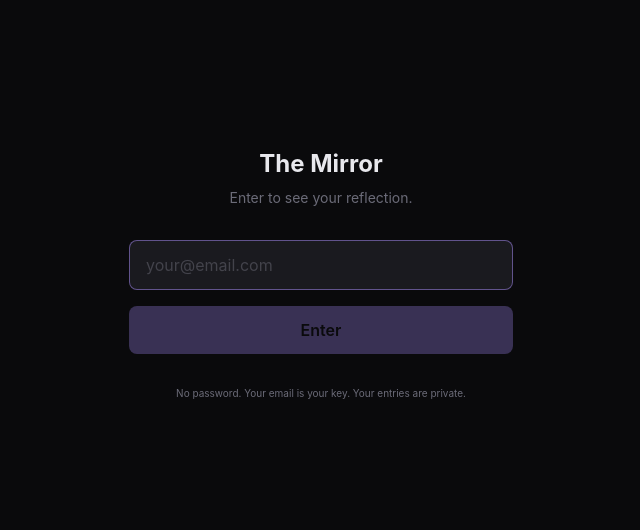
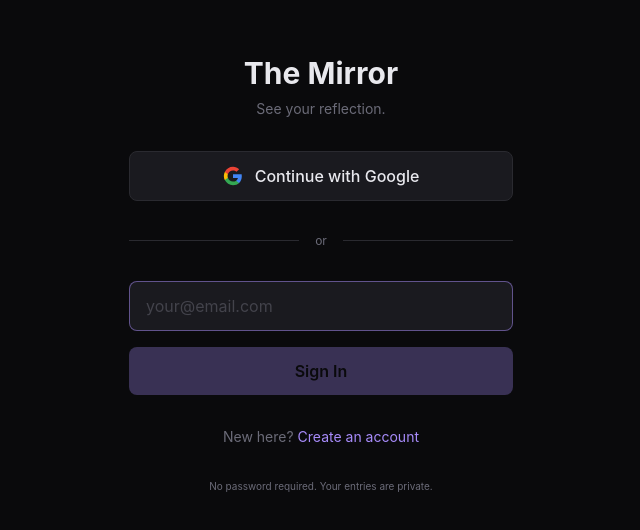
Before and after one commit to ndispenza1-maker/themirror, a Next.js app: page /login in a window 1280 px wide. Shown: the part 126-656 px from the top of the page, without its empty margins (319-959 px from the left). Built offline with nearby package versions, Linux system fonts and the light colour scheme.

Commit message:
feat: add Google OAuth + create account flow on login page

```diff
--- a/src/app/api/auth/[...nextauth]/route.ts
+++ b/src/app/api/auth/[...nextauth]/route.ts
@@ -1,5 +1,6 @@
 import NextAuth, { type NextAuthOptions } from "next-auth";
 import CredentialsProvider from "next-auth/providers/credentials";
+import GoogleProvider from "next-auth/providers/google";
 import { getSQL } from "@/lib/db";
 
 /**
@@ -10,6 +11,10 @@ import { getSQL } from "@/lib/db";
  */
 export const authOptions: NextAuthOptions = {
   providers: [
+    GoogleProvider({
+      clientId: process.env.GOOGLE_CLIENT_ID || "",
+      clientSecret: process.env.GOOGLE_CLIENT_SECRET || "",
+    }),
     CredentialsProvider({
       name: "Email",
       credentials: {
@@ -54,8 +59,32 @@ export const authOptions: NextAuthOptions = {
     maxAge: 30 * 24 * 60 * 60, // 30 days
   },
   callbacks: {
-    async jwt({ token, user }) {
-      if (user) {
+    async signIn({ user, account }) {
+      if (account?.provider === "google" && user.email) {
+        const sql = getSQL();
+        const email = user.email.toLowerCase().trim();
+        const existing = await sql`
+          SELECT id FROM mirror_users WHERE email = ${email}
+        `;
+        if (existing.length === 0) {
+          await sql`
+            INSERT INTO mirror_users (email, display_name)
+            VALUES (${email}, ${user.name || null})
+          `;
+        }
+      }
+      return true;
+    },
+    async jwt({ token, user, account }) {
+      if (user && account?.provider === "google" && user.email) {
+        const sql = getSQL();
+        const existing = await sql`
+          SELECT id FROM mirror_users WHERE email = ${user.email.toLowerCase().trim()}
+        `;
+        if (existing.length > 0) {
+          token.userId = existing[0].id as string;
+        }
+      } else if (user) {
         token.userId = user.id;
       }
       return token;
--- a/src/app/login/page.tsx
+++ b/src/app/login/page.tsx
@@ -4,11 +4,12 @@ import { useState } from "react";
 import { signIn } from "next-auth/react";
 
 export default function LoginPage() {
+  const [mode, setMode] = useState<"login" | "create">("login");
   const [email, setEmail] = useState("");
   const [loading, setLoading] = useState(false);
   const [error, setError] = useState<string | null>(null);
 
-  async function handleLogin(e: React.FormEvent) {
+  async function handleEmail(e: React.FormEvent) {
     e.preventDefault();
     if (!email.trim()) return;
 
@@ -27,15 +28,59 @@ export default function LoginPage() {
     }
   }
 
+  async function handleGoogle() {
+    setLoading(true);
+    setError(null);
+    await signIn("google", { callbackUrl: "/" });
+  }
+
   return (
     <main className="min-h-screen flex flex-col items-center justify-center px-4">
       <div className="w-full max-w-sm space-y-8">
+        {/* Header */}
         <div className="text-center space-y-2">
-          <h1 className="text-2xl font-bold text-[var(--foreground)]">The Mirror</h1>
-          <p className="text-sm text-[var(--muted)]">Enter to see your reflection.</p>
+          <h1 className="text-3xl font-bold text-[var(--foreground)]">The Mirror</h1>
+          <p className="text-sm text-[var(--muted)]">
+            {mode === "login" ? "See your reflection." : "Create your reflection."}
+          </p>
         </div>
 
-        <form onSubmit={handleLogin} className="space-y-4">
+        {/* Google Sign In */}
+        <button
+          onClick={handleGoogle}
+          disabled={loading}
+          className="w-full flex items-center justify-center gap-3 px-5 py-3 bg-[var(--surface-light)] border border-[var(--border)] rounded-lg text-[var(--foreground)] font-medium hover:bg-[var(--border)]/30 transition-colors disabled:opacity-30 disabled:cursor-not-allowed"
+        >
+          <svg className="w-5 h-5" viewBox="0 0 24 24" aria-hidden="true">
+            <path
+              d="M22.56 12.25c0-.78-.07-1.53-.2-2.25H12v4.26h5.92c-.26 1.37-1.04 2.53-2.21 3.31v2.77h3.57c2.08-1.92 3.28-4.74 3.28-8.09z"
+              fill="#4285F4"
+            />
+            <path
+              d="M12 23c2.97 0 5.46-.98 7.28-2.66l-3.57-2.77c-.98.66-2.23 1.06-3.71 1.06-2.86 0-5.29-1.93-6.16-4.53H2.18v2.84C3.99 20.53 7.7 23 12 23z"
+              fill="#34A853"
+            />
+            <path
+              d="M5.84 14.09c-.22-.66-.35-1.36-.35-2.09s.13-1.43.35-2.09V7.07H2.18C1.43 8.55 1 10.22 1 12s.43 3.45 1.18 4.93l2.85-2.22.81-.62z"
+              fill="#FBBC05"
+            />
+            <path
+              d="M12 5.38c1.62 0 3.06.56 4.21 1.64l3.15-3.15C17.45 2.09 14.97 1 12 1 7.7 1 3.99 3.47 2.18 7.07l3.66 2.84c.87-2.6 3.3-4.53 6.16-4.53z"
+              fill="#EA4335"
+            />
+          </svg>
+          Continue with Google
+        </button>
+
+        {/* Divider */}
+        <div className="flex items-center gap-4">
+          <div className="flex-1 h-px bg-[var(--border)]" />
+          <span className="text-xs text-[var(--muted)]">or</span>
+          <div className="flex-1 h-px bg-[var(--border)]" />
+        </div>
+
+        {/* Email Form */}
+        <form onSubmit={handleEmail} className="space-y-4">
           <input
             type="email"
             value={email}
@@ -50,14 +95,44 @@ export default function LoginPage() {
             disabled={loading || !email.trim()}
             className="w-full px-5 py-3 bg-[var(--accent)] text-[var(--background)] font-semibold rounded-lg hover:bg-[var(--accent-dim)] transition-colors disabled:opacity-30 disabled:cursor-not-allowed"
           >
-            {loading ? "Opening..." : "Enter"}
+            {loading
+              ? "Opening..."
+              : mode === "login"
+                ? "Sign In"
+                : "Create Account"}
           </button>
         </form>
 
         {error && <p className="text-sm text-red-400 text-center">{error}</p>}
 
+        {/* Toggle Login / Create */}
+        <div className="text-center">
+          {mode === "login" ? (
+            <p className="text-sm text-[var(--muted)]">
+              New here?{" "}
+              <button
+                onClick={() => { setMode("create"); setError(null); }}
+                className="text-[var(--accent)] hover:underline"
+              >
+                Create an account
+              </button>
+            </p>
+          ) : (
+            <p className="text-sm text-[var(--muted)]">
+              Already have an account?{" "}
+              <button
+                onClick={() => { setMode("login"); setError(null); }}
+                className="text-[var(--accent)] hover:underline"
+              >
+                Sign in
+              </button>
+            </p>
+          )}
+        </div>
+
+        {/* Footer */}
         <p className="text-[10px] text-[var(--muted)] text-center">
-          No password. Your email is your key. Your entries are private.
+          No password required. Your entries are private.
         </p>
       </div>
     </main>
```
